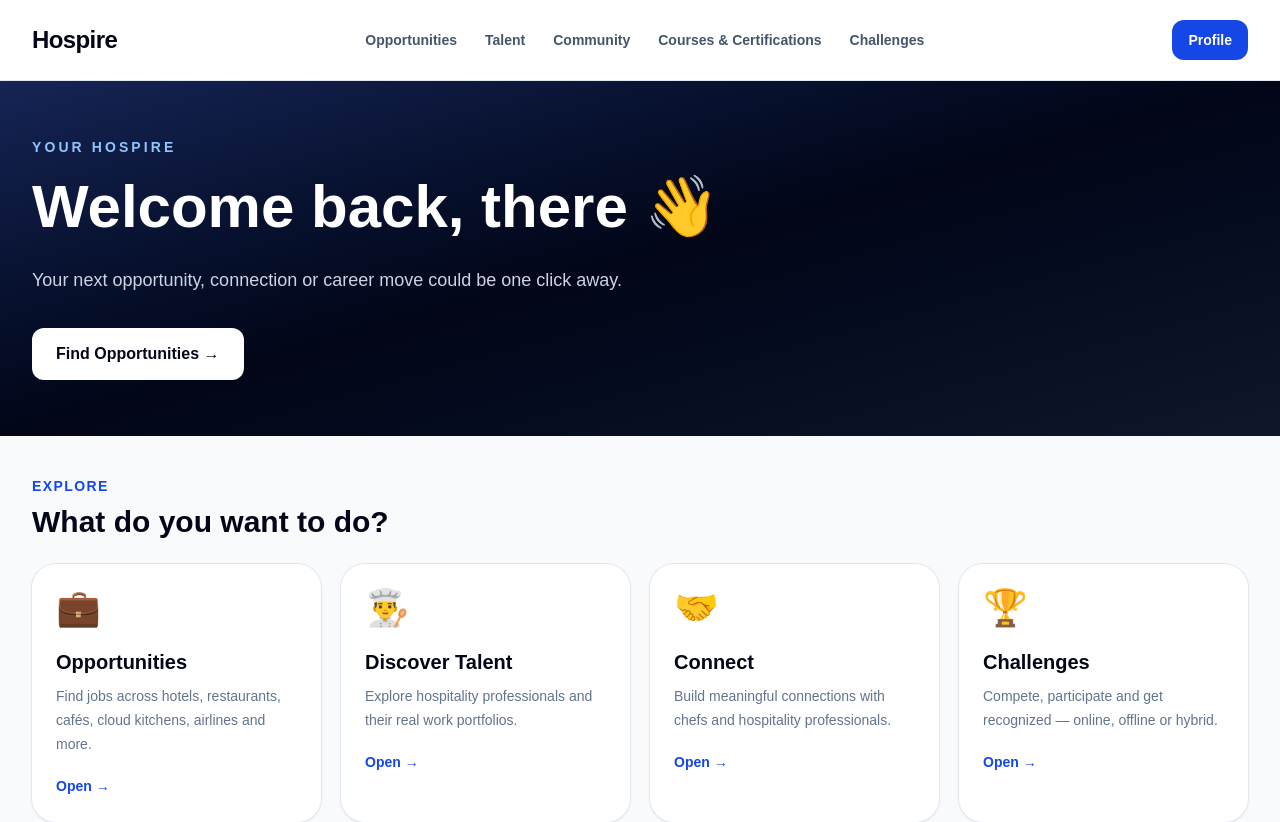
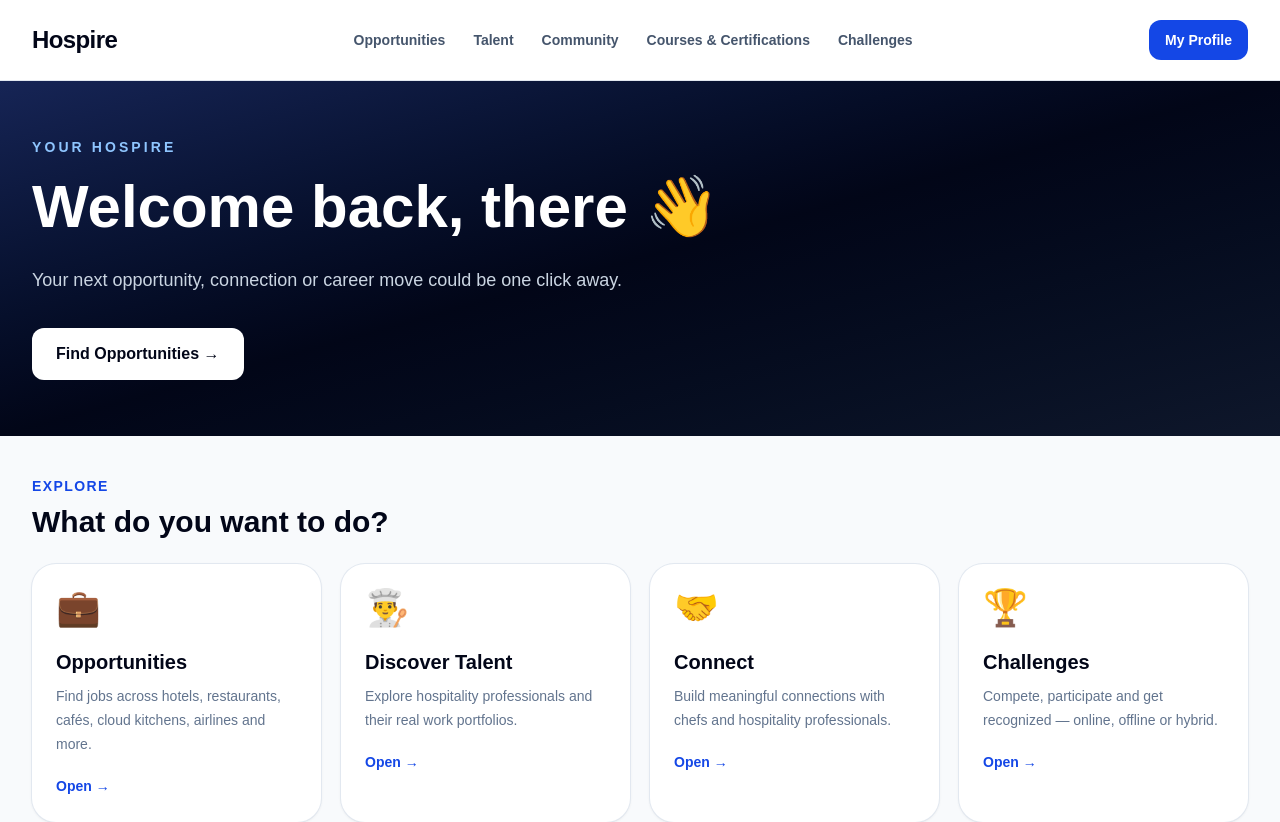
Before and after one commit to samayraa326-beep/hospire2, a Next.js app: page /dashboard in a window 1280 px wide. Shown: the top 822 px of the page. Built offline with nearby package versions, Linux system fonts and the light colour scheme; no server answers.

Commit message:
Refine role-based dashboard navigation

```diff
--- a/app/dashboard/page.tsx
+++ b/app/dashboard/page.tsx
@@ -38,7 +38,7 @@ export default function Dashboard() {
             <Link href="/courses" className="text-sm font-bold text-slate-600 hover:text-blue-700">Courses & Certifications</Link>
             <Link href="/challenges" className="text-sm font-bold text-slate-600 hover:text-blue-700">Challenges</Link>
           </nav>
-          <Link href={employer ? "/opportunities/post" : "/profile"} className="rounded-xl bg-blue-700 px-4 py-2.5 text-sm font-black text-white hover:bg-blue-800">{employer ? "Post an Opportunity" : "Profile"}</Link>
+          <Link href={employer ? "/opportunities/post" : "/profile"} className="rounded-xl bg-blue-700 px-4 py-2.5 text-sm font-black text-white hover:bg-blue-800">{employer ? "Post an Opportunity" : "My Profile"}</Link>
         </div>
       </header>
 
```
